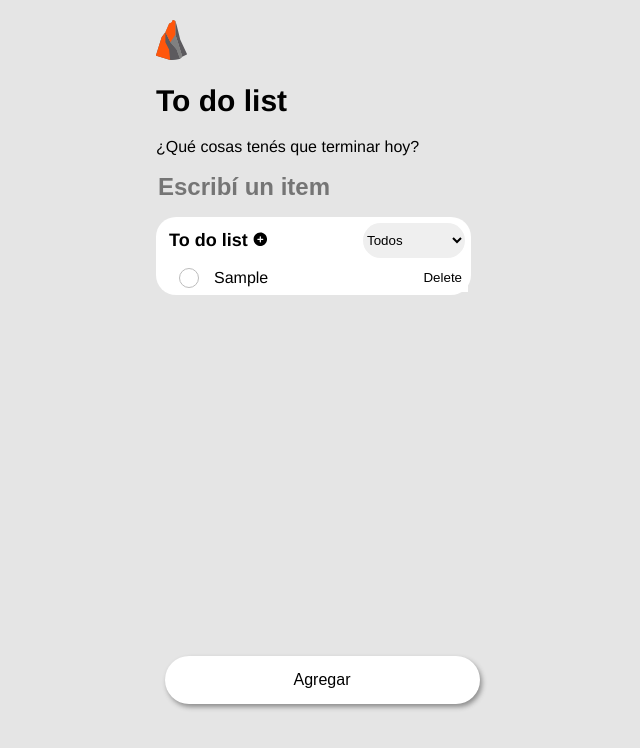
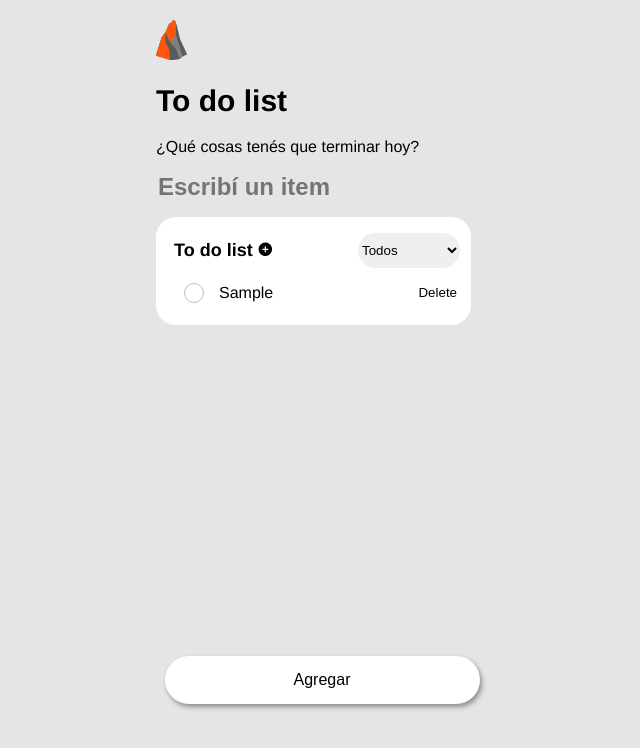
Before and after one commit to gonzalojosedev/PCNT_ToDoList, a React (Create React App) app: page / in a window 1280 px wide. Both pictures are taken after typing "Sample" into the empty fields and a click on the button "Agregar". Shown: the top 748 px of the page, without its empty margins (318-958 px from the left). Built offline with nearby package versions, Linux system fonts and the light colour scheme.

Commit message:
Refactoring code

```diff
--- a/src/components/Form.js
+++ b/src/components/Form.js
@@ -44,7 +44,7 @@ const Error = styled.p`
     color:white;
     text-align:center;
     padding:5px;
-    border-radius:20px;
+    font-weight:700;
 
 `;
 
@@ -140,11 +140,11 @@ const Form = () => {
                 />
 
                 <Todolist
-                setTodos={setTodos}
-                deleteInput={deleteInput}
-                toggleComplete={toggleComplete}
-                setStatus={setStatus}
-                filteredTodos={filteredTodos}
+                    setTodos={setTodos}
+                    deleteInput={deleteInput}
+                    toggleComplete={toggleComplete}
+                    setStatus={setStatus}
+                    filteredTodos={filteredTodos}
 
                 />
                 </Div>
@@ -156,7 +156,7 @@ const Form = () => {
             </>
         ) : (
             <>
-                {error && <Error>Escribe una tarea</Error>}
+                {error && <Error>Escribí un item para poder agregarlo</Error>}
                 <FormTodo
                 onSubmit={handleSubmit}
                 >
--- a/src/components/Todolist.js
+++ b/src/components/Todolist.js
@@ -7,6 +7,7 @@ const Div = styled.div`
     width:315px;
     border-radius:20px;
     margin-top: 15px;
+    padding: 10px 5px;
 `;
 const ListHeader = styled.div`
     display:flex;
@@ -45,7 +46,7 @@ const Ul = styled.ul`
     padding: 0 0 0 20px;
 `;
 const Item = styled.p`
-    padding: 0 0 0 10px;
+    padding: 5px 0 5px 10px;
     margin: 5px;
 
 
@@ -54,6 +55,7 @@ const Button = styled.button`
     background-color: white;
     border: none;
     outline:none;
+    border-radius: 20px;
 `;
 
 const Todolist = ({deleteInput, toggleComplete, setStatus, filteredTodos, setTodos}) => {
@@ -98,9 +100,8 @@ const Todolist = ({deleteInput, toggleComplete, setStatus, filteredTodos, setTod
                 <circle cx="10" cy="10" r="9.5" stroke="#BCBCBC" />
                 </svg>
                 }
-                {inputTodo.complete
-                ? <Item className="complete">{inputTodo.text}</Item>
-                : <Item>{inputTodo.text}</Item> }
+                <Item className={inputTodo.complete ? "complete" : ""}>{inputTodo.text}</Item>
+
 
                 </Ul>
                 <Button
```
